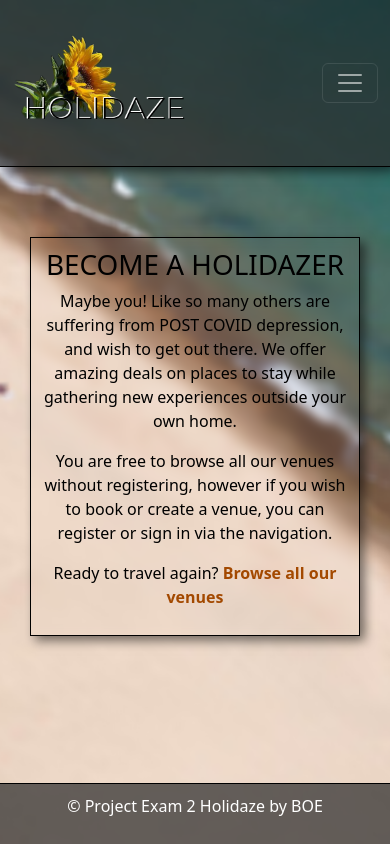
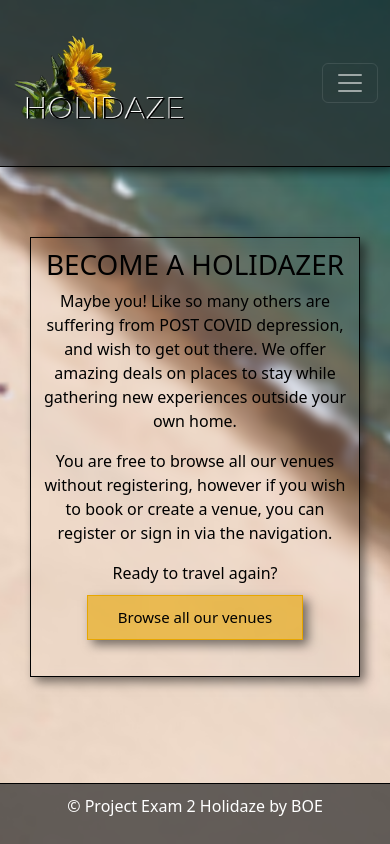
Before and after one commit to th3boe/project-exam-2-holidaze, a React (Create React App) app: page / in a window 390 px wide. Built offline with nearby package versions, Linux system fonts and the light colour scheme; the HTML template or start-up script is replaced by a standard one.

Commit message:
change link to button and change responsive design

```diff
--- a/src/pages/Home/home.module.css
+++ b/src/pages/Home/home.module.css
@@ -30,7 +30,7 @@
   transition: color 0.5s;
 }
 
-@media only screen and (min-width: 700px) {
+@media only screen and (min-width: 795px) {
   .informationCard {
     position: absolute;
     top: 50%;
--- a/src/pages/Home/index.jsx
+++ b/src/pages/Home/index.jsx
@@ -1,9 +1,19 @@
 import React from "react";
 import { Helmet, HelmetProvider } from "react-helmet-async";
-import { Link } from "react-router-dom";
+import { useNavigate } from "react-router-dom";
+import Button from "../../components/Button";
 import styles from "./home.module.css";
 
 export default function Home() {
+  // naviate to venue by button
+
+  const navigate = useNavigate();
+  const handleOnClickVenues = () => {
+    navigate("/venues");
+  };
+
+  // return data.
+
   return (
     <HelmetProvider>
       <div className={styles.pageWrapper}>
@@ -32,7 +42,11 @@ export default function Home() {
           </p>
           <p className={styles.allVenues}>
             Ready to travel again? {""}
-            <Link to="/venues">Browse all our venues</Link>
+            <br />
+            <Button
+              name={"Browse all our venues"}
+              onClick={() => handleOnClickVenues()}
+            />
           </p>
         </div>
       </div>
```
